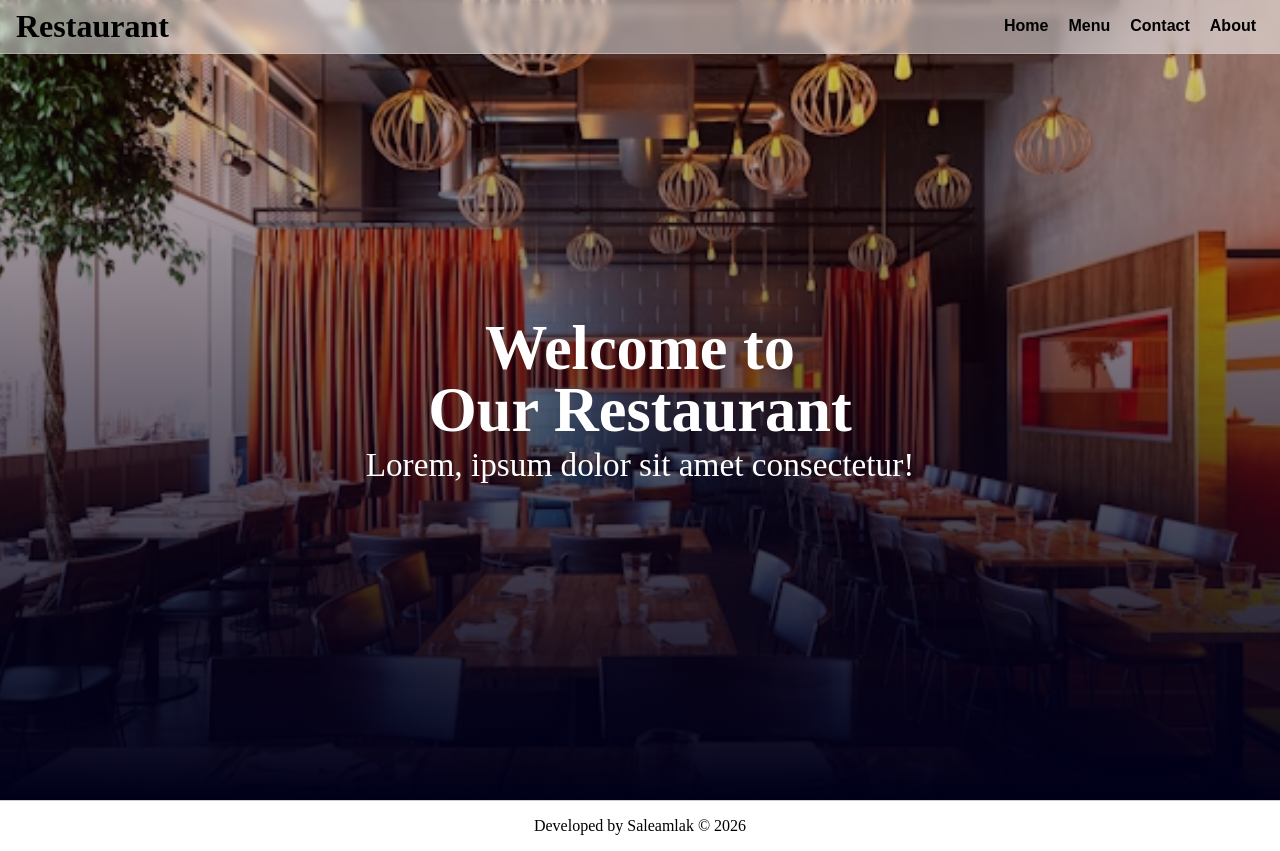
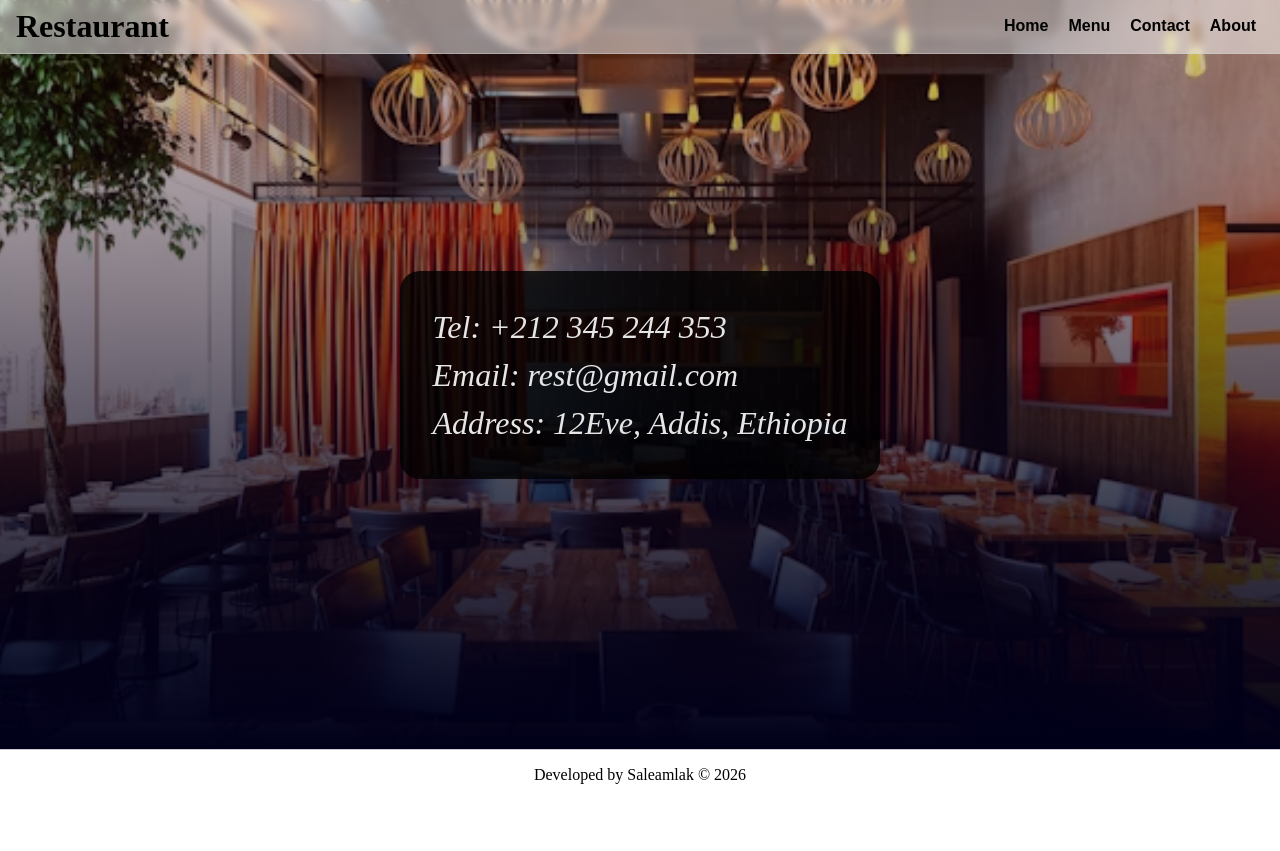
Before and after one commit to SaleamlakH/restaurant-page, a website built with webpack: page src/template.html in a window 1280 px wide. Both pictures are taken after a click on the button "Contact". After the commit the page ends 800 px from the top, so only its background shows below. Built offline with nearby package versions, Linux system fonts and the light colour scheme.

Commit message:
Feat: Add contact page module

```diff
--- /dev/null
+++ b/src/contact.js
@@ -0,0 +1,22 @@
+const createContactPage = () => {
+    const contact = document.createElement('address');
+    contact.classList.add('contact');
+
+    const tel = document.createElement('a');
+    tel.href = 'tel:+212345244353';
+    tel.textContent = 'Tel: +212 345 244 353';
+    contact.appendChild(tel);
+
+    const email = document.createElement('a');
+    email.href = 'mailto: rest@gmail.com'
+    email.innerHTML = 'Email: rest@gmail.com';
+    contact.appendChild(email);
+
+    const address = document.createElement('div');
+    address.textContent = 'Address: 12Eve, Addis, Ethiopia';
+    contact.appendChild(address);
+
+    return contact;
+}
+
+export { createContactPage };
--- a/src/index.js
+++ b/src/index.js
@@ -1,19 +1,28 @@
 import './style.css';
 import { createHeroSection } from './home.js';
 import { createMenu } from './menu.js';
+import { createContactPage } from './contact.js';
 
 const home = document.querySelector('.home-btn');
 const menu = document.querySelector('.menu-btn');
+const contact = document.querySelector('.contact-btn');
 
 const main = document.querySelector('main');
 main.appendChild(createHeroSection());
 
 home.addEventListener('click', () => {
   main.replaceChildren(createHeroSection());
-  main.classList.remove('menu-page');
+  main.classList.remove('menu-page', 'contact-page');
 });
 
 menu.addEventListener('click', () => {
   main.replaceChildren(createMenu());
   main.classList.add('menu-page');
+  main.classList.remove('contact-page');
 });
+
+contact.addEventListener('click', () => {
+  main.replaceChildren(createContactPage());
+  main.classList.add('contact-page');
+  main.classList.remove('main-page');
+});
--- a/src/style.css
+++ b/src/style.css
@@ -87,6 +87,7 @@ main::before {
   font-size: 0.8em;
 }
 
+.contact-page,
 .menu-page {
   display: flex;
   justify-content: center;
@@ -154,6 +155,21 @@ main::before {
   content: '$';
 }
 
+.contact {
+  color: hsl(0 0 90);
+  font-size: 2rem;
+  line-height: 1.5;
+  padding: 1em;
+  background-color: hsl(0 0 0 / 0.8);
+  border-radius: 20px;
+}
+
+.contact a {
+  text-decoration: none;
+  color: hsl(0 0 90);
+  display: block;
+}
+
 footer {
   font-size: 1rem;
   text-align: center;
```
